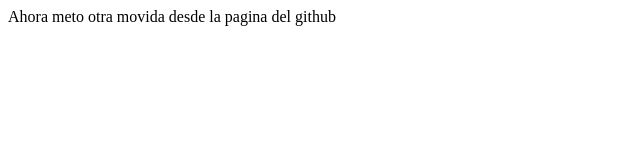
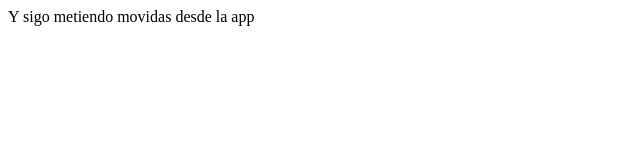
Before and after one commit to sgeolan80/testgit, a plain HTML site: page index.html in a window 1280 px wide. Shown: the whole page, without its empty margins (0-640 px from the left). Drawn offline with Linux system fonts and the light colour scheme.

Commit message:
ahora cambio cosas desde la app

```diff
--- a/index.html
+++ b/index.html
@@ -4,7 +4,8 @@
 	<title>aprendiendo git</title>
 </head>
 <body>
-Ahora meto otra movida desde la pagina del github
+Y sigo metiendo movidas desde la app
+
 
 
 </body>
```
